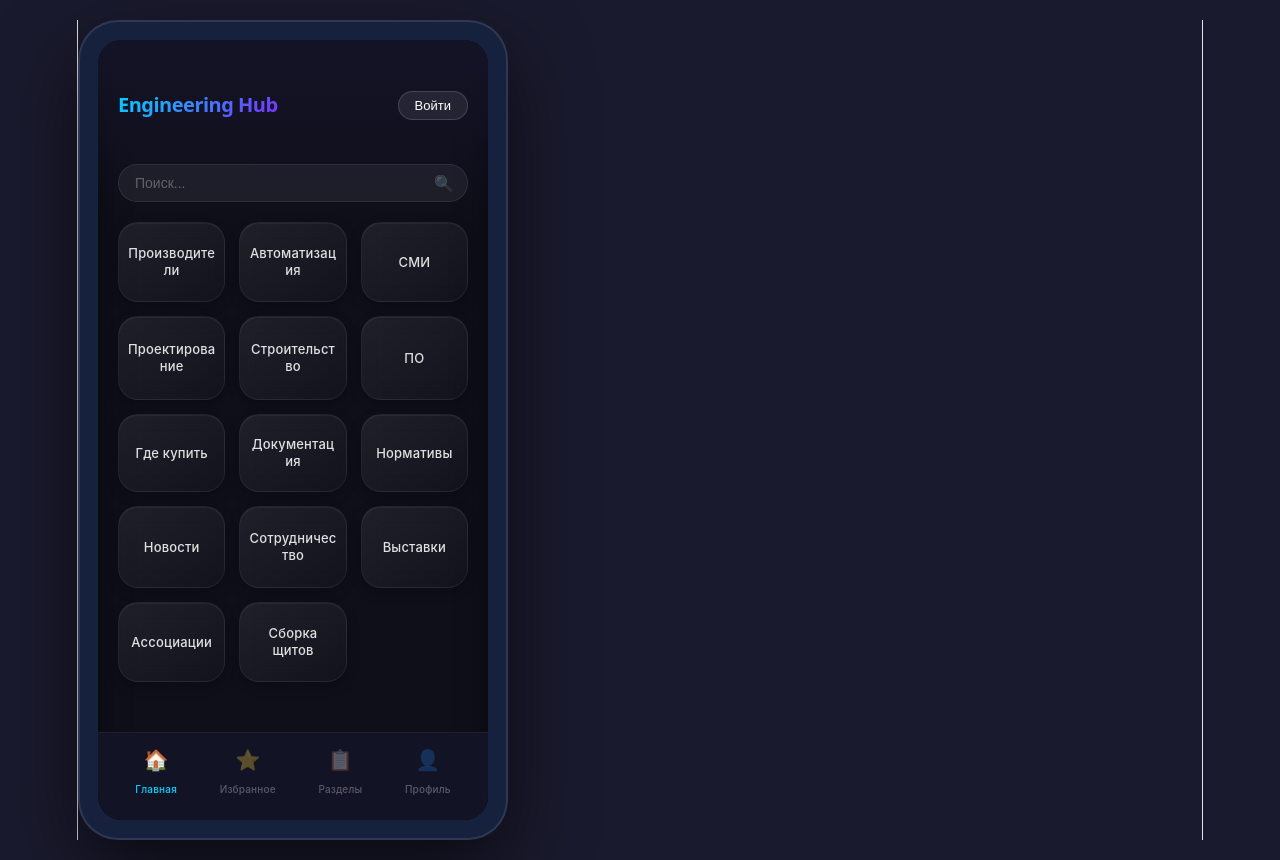
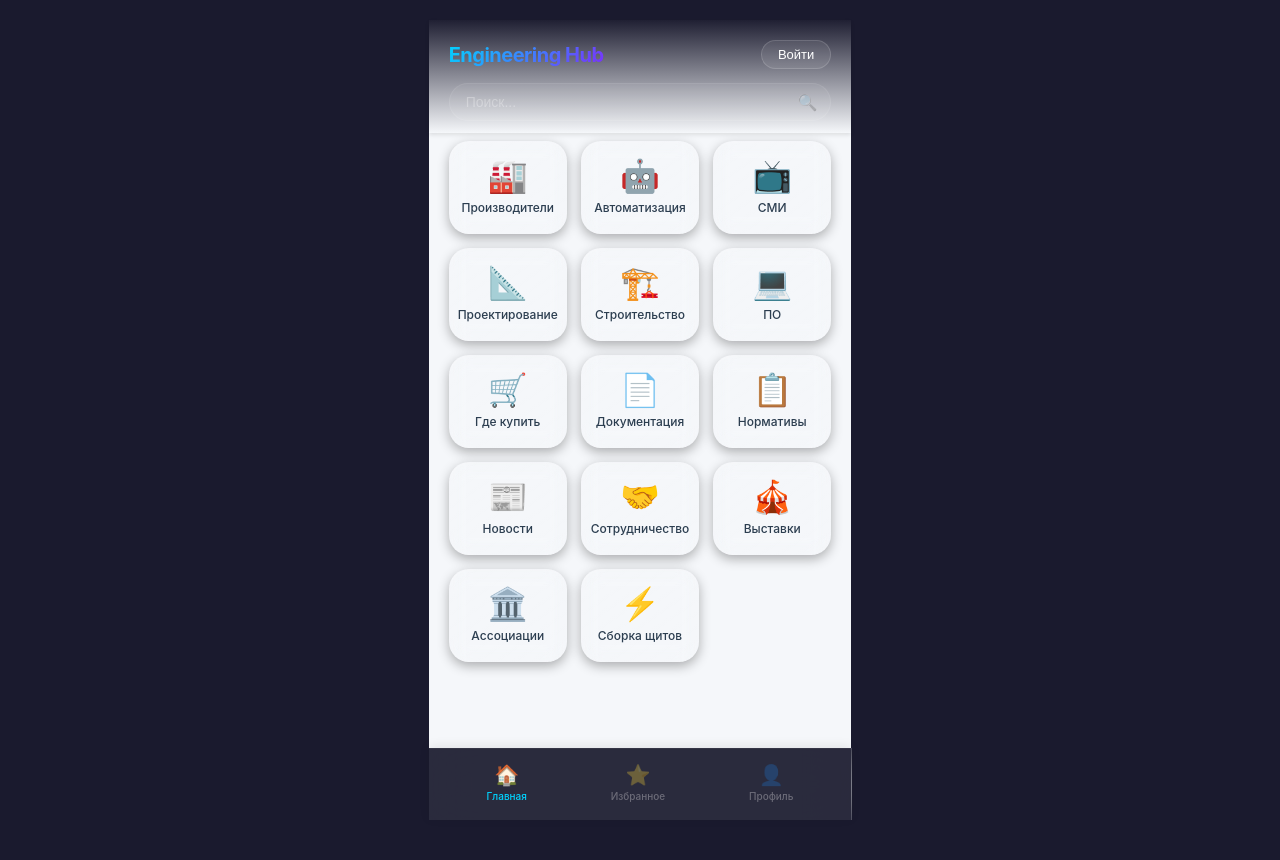
Before and after one commit to PowerLineDC/engineering-hub, a React (Vite) app: page / in a window 1280 px wide. Built offline with nearby package versions, Linux system fonts and the light colour scheme.

Commit message:
Update homepage design

```diff
--- a/src/App.tsx
+++ b/src/App.tsx
@@ -5,20 +5,20 @@ function App() {
   const [selectedToken, setSelectedToken] = useState<string | null>(null)
 
   const tokens = [
-    'Производители',
-    'Автоматизация',
-    'СМИ',
-    'Проектирование',
-    'Строительство',
-    'ПО',
-    'Где купить',
-    'Документация',
-    'Нормативы',
-    'Новости',
-    'Сотрудничество',
-    'Выставки',
-    'Ассоциации',
-    'Сборка щитов'
+    { id: 'Производители', icon: '🏭' },
+    { id: 'Автоматизация', icon: '🤖' },
+    { id: 'СМИ', icon: '📺' },
+    { id: 'Проектирование', icon: '📐' },
+    { id: 'Строительство', icon: '🏗️' },
+    { id: 'ПО', icon: '💻' },
+    { id: 'Где купить', icon: '🛒' },
+    { id: 'Документация', icon: '📄' },
+    { id: 'Нормативы', icon: '📋' },
+    { id: 'Новости', icon: '📰' },
+    { id: 'Сотрудничество', icon: '🤝' },
+    { id: 'Выставки', icon: '🎪' },
+    { id: 'Ассоциации', icon: '🏛️' },
+    { id: 'Сборка щитов', icon: '⚡' }
   ]
 
   const handleTokenClick = (token: string) => {
@@ -27,8 +27,7 @@ function App() {
   }
 
   return (
-    <div className="phone-frame">
-      <div className="phone-screen">
+    <div className="app-container">
       {/* Шапка */}
       <header className="header">
         <div className="header-top">
@@ -50,14 +49,15 @@ function App() {
         <div className="tokens-grid">
           {tokens.map((token) => (
             <div
-                key={token}
-                className={`token ${selectedToken === token ? 'token-active' : ''}`}
-                onClick={() => handleTokenClick(token)}
+              key={token.id}
+              className={`token ${selectedToken === token.id ? 'token-active' : ''}`}
+              onClick={() => handleTokenClick(token.id)}
             >
-                <span className="token-text">{token}</span>
-                {selectedToken === token && (
+              <div className="token-icon">{token.icon}</div>
+              <div className="token-label">{token.id}</div>
+              {selectedToken === token.id && (
                 <div className="token-popup">
-                    Выбран раздел: {token}
+                  Выбран раздел: {token.id}
                 </div>
               )}
             </div>
@@ -65,7 +65,7 @@ function App() {
         </div>
       </main>
 
-        {/* Нижняя навигация */}
+      {/* Нижняя навигация - удалена иконка "Разделы" */}
       <nav className="bottom-nav">
         <div className="nav-item nav-active">
           <span className="nav-icon">🏠</span>
@@ -76,16 +76,11 @@ function App() {
           <span className="nav-label">Избранное</span>
         </div>
         <div className="nav-item">
-            <span className="nav-icon">📋</span>
-            <span className="nav-label">Разделы</span>
-          </div>
-          <div className="nav-item">
           <span className="nav-icon">👤</span>
           <span className="nav-label">Профиль</span>
         </div>
       </nav>
     </div>
-    </div>
   )
 }
 
--- a/src/index.css
+++ b/src/index.css
@@ -1,111 +1,181 @@
-:root {
-  --text: #6b6375;
-  --text-h: #08060d;
-  --bg: #fff;
-  --border: #e5e4e7;
-  --code-bg: #f4f3ec;
-  --accent: #aa3bff;
-  --accent-bg: rgba(170, 59, 255, 0.1);
-  --accent-border: rgba(170, 59, 255, 0.5);
-  --social-bg: rgba(244, 243, 236, 0.5);
-  --shadow:
-    rgba(0, 0, 0, 0.1) 0 10px 15px -3px, rgba(0, 0, 0, 0.05) 0 4px 6px -2px;
+/* Удаляем контур телефона */
+.phone-frame {
+  display: none;
+}
 
-  --sans: system-ui, 'Segoe UI', Roboto, sans-serif;
-  --heading: system-ui, 'Segoe UI', Roboto, sans-serif;
-  --mono: ui-monospace, Consolas, monospace;
+.app-container {
+  min-height: 100vh;
+  background: #f5f7fa;
+  display: flex;
+  flex-direction: column;
+}
 
-  font: 18px/145% var(--sans);
-  letter-spacing: 0.18px;
-  color-scheme: light dark;
-  color: var(--text);
-  background: var(--bg);
-  font-synthesis: none;
-  text-rendering: optimizeLegibility;
-  -webkit-font-smoothing: antialiased;
-  -moz-osx-font-smoothing: grayscale;
+/* Остальные стили без изменений */
+.header {
+  background: white;
+  padding: 20px;
+  box-shadow: 0 2px 4px rgba(0,0,0,0.1);
+}
 
-  @media (max-width: 1024px) {
-    font-size: 16px;
+.header-top {
+  display: flex;
+  justify-content: space-between;
+  align-items: center;
+  margin-bottom: 15px;
+}
+
+.logo {
+  margin: 0;
+  font-size: 24px;
+  color: #2c3e50;
+}
+
+.auth-btn {
+  padding: 8px 20px;
+  background: #3498db;
+  color: white;
+  border: none;
+  border-radius: 20px;
+  cursor: pointer;
+}
+
+.search-container {
+  position: relative;
+}
+
+.search-input {
+  width: 100%;
+  padding: 12px 40px 12px 15px;
+  border: 1px solid #ddd;
+  border-radius: 25px;
+  font-size: 14px;
+}
+
+.search-icon {
+  position: absolute;
+  right: 15px;
+  top: 50%;
+  transform: translateY(-50%);
+}
+
+.tokens-container {
+  flex: 1;
+  padding: 20px;
+  overflow-y: auto;
+}
+
+.tokens-grid {
+  display: grid;
+  grid-template-columns: repeat(auto-fill, minmax(120px, 1fr));
+  gap: 20px;
+  max-width: 1200px;
+  margin: 0 auto;
+}
+
+.token {
+  display: flex;
+  flex-direction: column;
+  align-items: center;
+  gap: 8px;
+  padding: 15px 10px;
+  background: white;
+  border-radius: 12px;
+  box-shadow: 0 2px 8px rgba(0,0,0,0.08);
+  cursor: pointer;
+  transition: transform 0.2s, box-shadow 0.2s;
+  position: relative;
+}
+
+.token:hover {
+  transform: translateY(-3px);
+  box-shadow: 0 4px 12px rgba(0,0,0,0.15);
+}
+
+.token-active {
+  transform: scale(0.95);
+  background: #ebf5fb;
+  border: 2px solid #3498db;
+}
+
+.token-icon {
+  font-size: 32px;
+  line-height: 1;
+}
+
+.token-label {
+  font-size: 12px;
+  text-align: center;
+  color: #2c3e50;
+  font-weight: 500;
+}
+
+.token-popup {
+  position: absolute;
+  bottom: calc(100% + 10px);
+  left: 50%;
+  transform: translateX(-50%);
+  background: #2c3e50;
+  color: white;
+  padding: 6px 12px;
+  border-radius: 6px;
+  font-size: 12px;
+  white-space: nowrap;
+  animation: fadeInUp 0.3s ease;
+}
+
+@keyframes fadeInUp {
+  from {
+    opacity: 0;
+    transform: translateX(-50%) translateY(10px);
+  }
+  to {
+    opacity: 1;
+    transform: translateX(-50%) translateY(0);
   }
 }
 
-@media (prefers-color-scheme: dark) {
-  :root {
-    --text: #9ca3af;
-    --text-h: #f3f4f6;
-    --bg: #16171d;
-    --border: #2e303a;
-    --code-bg: #1f2028;
-    --accent: #c084fc;
-    --accent-bg: rgba(192, 132, 252, 0.15);
-    --accent-border: rgba(192, 132, 252, 0.5);
-    --social-bg: rgba(47, 48, 58, 0.5);
-    --shadow:
-      rgba(0, 0, 0, 0.4) 0 10px 15px -3px, rgba(0, 0, 0, 0.25) 0 4px 6px -2px;
+.bottom-nav {
+  display: flex;
+  justify-content: space-around;
+  align-items: center;
+  background: white;
+  padding: 10px 0;
+  box-shadow: 0 -2px 10px rgba(0,0,0,0.08);
+}
+
+.nav-item {
+  display: flex;
+  flex-direction: column;
+  align-items: center;
+  gap: 4px;
+  cursor: pointer;
+  padding: 5px 20px;
+  color: #7f8c8d;
+}
+
+.nav-active {
+  color: #3498db;
+}
+
+.nav-icon {
+  font-size: 20px;
+}
+
+.nav-label {
+  font-size: 11px;
+}
+
+@media (max-width: 600px) {
+  .tokens-grid {
+    grid-template-columns: repeat(auto-fill, minmax(100px, 1fr));
+    gap: 15px;
   }
 
-  #social .button-icon {
-    filter: invert(1) brightness(2);
+  .token-icon {
+    font-size: 28px;
+  }
+
+  .token-label {
+    font-size: 11px;
   }
 }
-
-#root {
-  width: 1126px;
-  max-width: 100%;
-  margin: 0 auto;
-  text-align: center;
-  border-inline: 1px solid var(--border);
-  min-height: 100svh;
-  display: flex;
-  flex-direction: column;
-  box-sizing: border-box;
-}
-
-body {
-  margin: 0;
-}
-
-h1,
-h2 {
-  font-family: var(--heading);
-  font-weight: 500;
-  color: var(--text-h);
-}
-
-h1 {
-  font-size: 56px;
-  letter-spacing: -1.68px;
-  margin: 32px 0;
-  @media (max-width: 1024px) {
-    font-size: 36px;
-    margin: 20px 0;
-  }
-}
-h2 {
-  font-size: 24px;
-  line-height: 118%;
-  letter-spacing: -0.24px;
-  margin: 0 0 8px;
-  @media (max-width: 1024px) {
-    font-size: 20px;
-  }
-}
-p {
-  margin: 0;
-}
-
-code,
-.counter {
-  font-family: var(--mono);
-  display: inline-flex;
-  border-radius: 4px;
-  color: var(--text-h);
-}
-
-code {
-  font-size: 15px;
-  line-height: 135%;
-  padding: 4px 8px;
-  background: var(--code-bg);
-}
```
Lines whose indentation alone changed are shown as unchanged.
